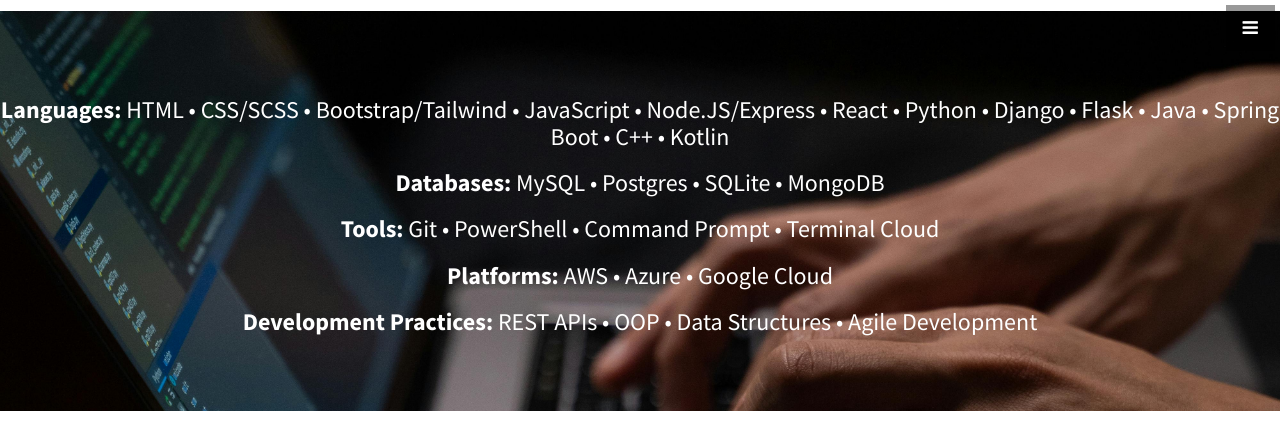
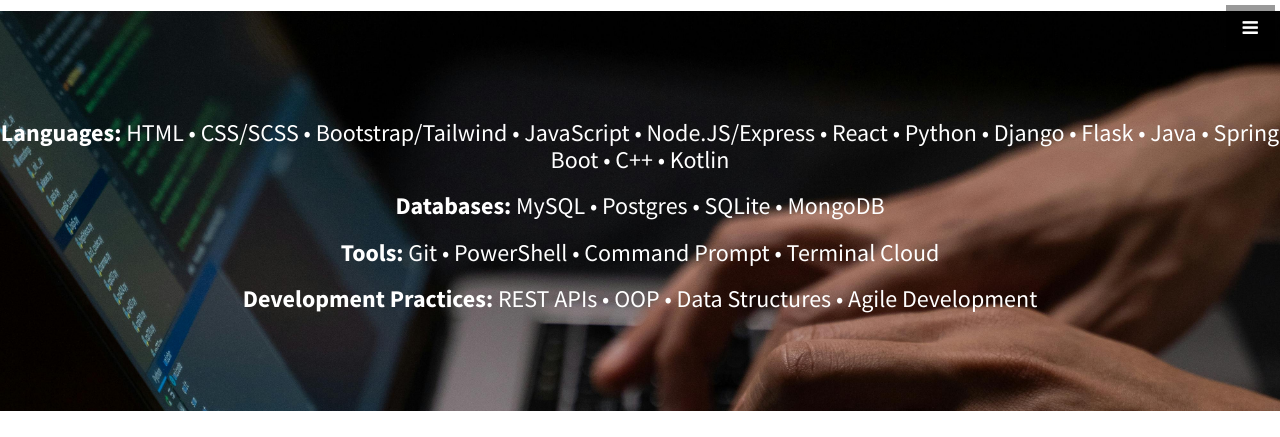
Before and after one commit to henryqbonilla/henryqbonilla.github.io, a Jekyll site: the page built from index.html, in a window 1280 px wide and 900 px high, scrolled down 1186 px, cut to the strip 0-437 px from the top of the window. Built offline with Jekyll 4.4.1, drawn with Linux system fonts in a browser that asks for light colours.

Commit message:
Update callout.html

```diff
--- a/_includes/callout.html
+++ b/_includes/callout.html
@@ -3,7 +3,6 @@
     <h3><b>Languages: </b> HTML • CSS/SCSS • Bootstrap/Tailwind • JavaScript • Node.JS/Express • React • Python • Django • Flask • Java • Spring Boot • C++ • Kotlin</h3>
     <h3><b>Databases: </b>MySQL • Postgres • SQLite • MongoDB</h3>
     <h3><b>Tools: </b> Git • PowerShell • Command Prompt • Terminal Cloud</h3>
-    <h3><b>Platforms: </b>AWS • Azure • Google Cloud</h3>
     <h3><b>Development Practices: </b>REST APIs • OOP • Data Structures • Agile Development</h3>
   </div>
 </section>
```
